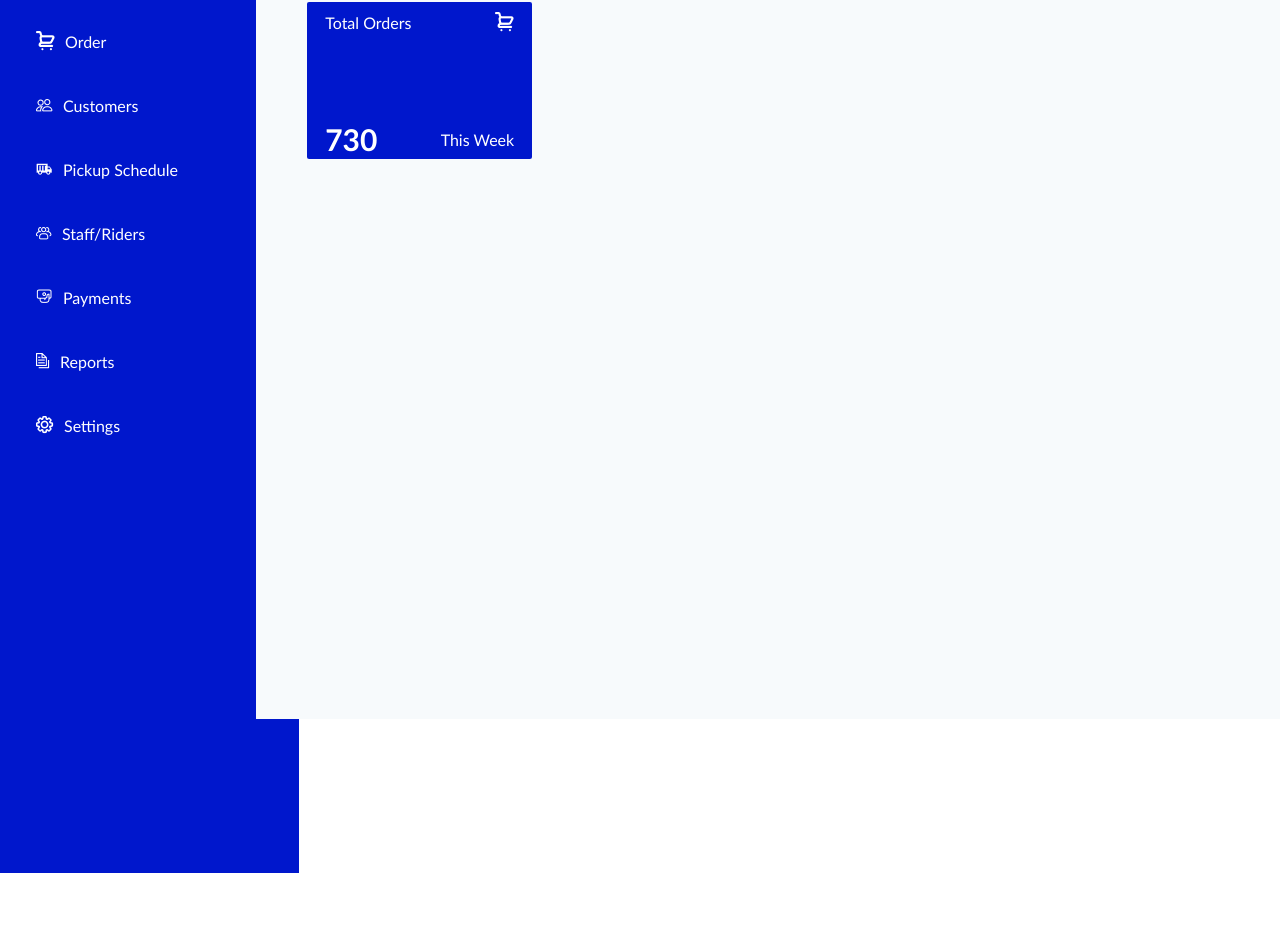
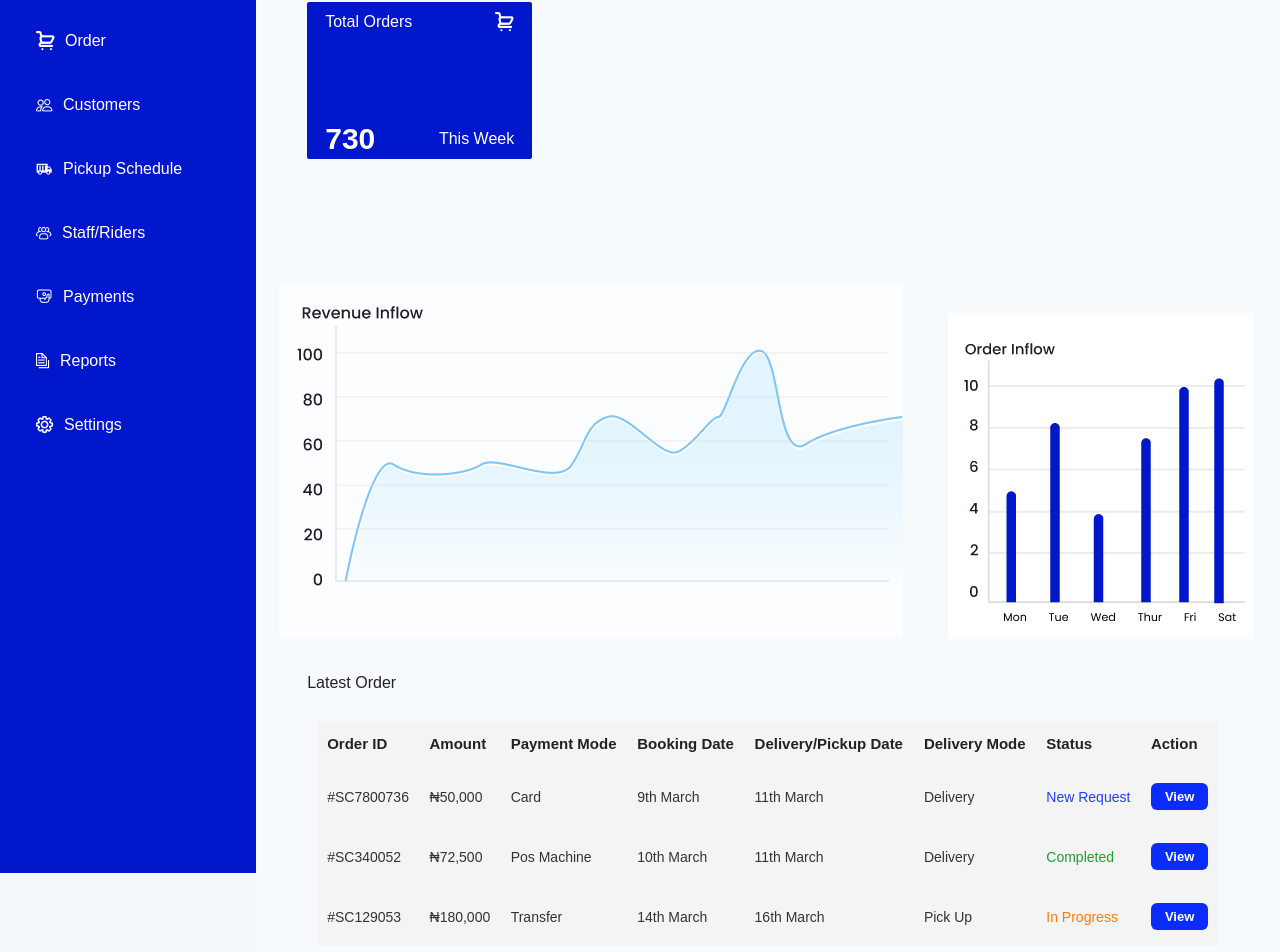
Before and after one commit to kareemHabeeb/Spin-Cycle, a React (Vite) app: page /overview in a window 1280 px wide. Shown: the part 151-1103 px from the top of the page. Before the commit the page ends 870 px from the top, so only its background shows below. Built offline with nearby package versions, Linux system fonts and the light colour scheme.

Commit message:
DashBoard Overview & Business

```diff
--- a/src/App.jsx
+++ b/src/App.jsx
@@ -7,6 +7,7 @@ import Signup from "./Auth/Signup/Signup";
 import Logout from "./Auth/Logout/Logout";
 import Login from "./Auth/Login/Login";
 import Overview from "./Pages/Dashboards/Overview/Overview";
+import Business from "./Pages/Business/Business";
 
 const App = () => {
   return (
@@ -17,6 +18,7 @@ const App = () => {
         <Route path="/about" element={<About />} />
         <Route path="/signup" element={<Signup />} />
         <Route path="/logout" element={<Logout />} />
+        <Route path="/business" element={<Business />} />
         <Route path="/login" element={<Login />} />
         <Route path="/overview" element={<Overview />} />
       </Routes>
--- a/src/Components/Header/Header.jsx
+++ b/src/Components/Header/Header.jsx
@@ -22,9 +22,11 @@ const Header = () => {
           <Link style={{ textDecoration: "none" }} to={"/pricing&services"}>
             <span>Pricing and Services</span>
           </Link>
-          <span>For Business</span>
+          <Link style={{ textDecoration: "none" }} to={"/business"}>
+            <span>For Business</span>
+          </Link>
         </nav>
-        <Link to={"/signup"}>
+        <Link style={{ textDecoration: "none" }} to={"/signup"}>
           <Button className="HeaderButton" text="Book Now" />
         </Link>
       </article>
--- /dev/null
+++ b/src/Components/Header/OrderSchedules/OrderSchedule.jsx
@@ -0,0 +1,51 @@
+import React from "react";
+import "./OrderSchedule.css";
+import { Orders } from "../../../Data/MenuData";
+
+const OrderTable = () => {
+  return (
+    <div className="table-container">
+      <table className="order-table">
+        <thead>
+          <tr>
+            <th>Order ID</th>
+            <th>Amount</th>
+            <th>Payment Mode</th>
+            <th>Booking Date</th>
+            <th>Delivery/Pickup Date</th>
+            <th>Delivery Mode</th>
+            <th>Status</th>
+            <th>Action</th>
+          </tr>
+        </thead>
+
+        <tbody>
+          {Orders.map((order, index) => (
+            <tr key={index}>
+              <td>{order.id}</td>
+              <td>{order.amount}</td>
+              <td>{order.payment}</td>
+              <td>{order.bookingDate}</td>
+              <td>{order.deliveryDate}</td>
+              <td>{order.deliveryMode}</td>
+
+              <td>
+                <span className={`status ${order.statusClass}`}>
+                  {order.status}
+                </span>
+              </td>
+
+              <td>
+                <div className="action-buttons">
+                  <button className="view-btn">View</button>
+                </div>
+              </td>
+            </tr>
+          ))}
+        </tbody>
+      </table>
+    </div>
+  );
+};
+
+export default OrderTable;
--- /dev/null
+++ b/src/Components/Header/OrderSchedules/orderSchedule.css
@@ -0,0 +1,74 @@
+.table-container {
+  width: 100%;
+  overflow-x: auto;
+  padding: 10px;
+  border-radius: 6px;
+}
+
+.order-table {
+  width: 100%;
+  border-collapse: collapse;
+  font-family: Arial, sans-serif;
+  background: #f4f4f4;
+}
+
+.order-table th {
+  text-align: left;
+  padding: 14px 10px;
+  font-size: 15px;
+  font-weight: 700;
+  color: #222;
+}
+
+.order-table td {
+  padding: 16px 10px;
+  font-size: 14px;
+  color: #333;
+}
+
+.order-table tbody tr {
+  border-top: 1px solid transparent;
+}
+
+.status {
+  font-weight: 500;
+}
+
+.status.new {
+  color: #1e40ff;
+}
+
+.status.completed {
+  color: #1f9d2f;
+}
+
+.status.progress {
+  color: #ff7a00;
+}
+
+.action-buttons {
+  display: flex;
+  align-items: center;
+  gap: 6px;
+}
+
+.view-btn,
+.icon-btn {
+  background: #0b2cff;
+  color: white;
+  border: none;
+  padding: 6px 14px;
+  border-radius: 6px;
+  cursor: pointer;
+  font-size: 13px;
+  font-weight: 600;
+}
+
+.icon-btn {
+  padding: 6px 10px;
+}
+
+.view-btn:hover,
+.icon-btn:hover {
+  opacity: 0.9;
+}
--- a/src/Data/MenuData.jsx
+++ b/src/Data/MenuData.jsx
@@ -35,3 +35,47 @@ export const MenuTabs = [
     Tab: "Settings",
   },
 ];
+
+export const OrderProcess = [
+  "Order ID",
+  "Amount",
+  "Payment Mode",
+  "Booking Date",
+  "Delivery/Pickup Date",
+  "Delivery Mode",
+  "Status",
+  "Action",
+];
+
+export const Orders = [
+  {
+    id: "#SC7800736",
+    amount: "₦50,000",
+    payment: "Card",
+    bookingDate: "9th March",
+    deliveryDate: "11th March",
+    deliveryMode: "Delivery",
+    status: "New Request",
+    statusClass: "new",
+  },
+  {
+    id: "#SC340052",
+    amount: "₦72,500",
+    payment: "Pos Machine",
+    bookingDate: "10th March",
+    deliveryDate: "11th March",
+    deliveryMode: "Delivery",
+    status: "Completed",
+    statusClass: "completed",
+  },
+  {
+    id: "#SC129053",
+    amount: "₦180,000",
+    payment: "Transfer",
+    bookingDate: "14th March",
+    deliveryDate: "16th March",
+    deliveryMode: "Pick Up",
+    status: "In Progress",
+    statusClass: "progress",
+  },
+];
--- /dev/null
+++ b/src/Pages/Business/Business.css
@@ -0,0 +1,173 @@
+* {
+  margin: 0;
+  padding: 0;
+  box-sizing: border-box;
+  font-family: Arial, sans-serif;
+}
+
+body {
+  background: #f4f7fb;
+  color: #222;
+}
+
+.page-container {
+  display: flex;
+  gap: 24px;
+  padding: 40px;
+}
+
+.form-section {
+  flex: 2;
+}
+
+.summary-section {
+  flex: 1;
+}
+
+h1 {
+  margin-bottom: 24px;
+  color: #1e3a8a;
+}
+
+.card,
+.summary-card {
+  background: white;
+  padding: 24px;
+  border-radius: 16px;
+  margin-bottom: 20px;
+  box-shadow: 0 4px 12px rgba(0, 0, 0, 0.08);
+}
+
+h2 {
+  margin-bottom: 18px;
+  color: #2563eb;
+}
+
+.grid-2 {
+  display: grid;
+  grid-template-columns: repeat(2, 1fr);
+  gap: 16px;
+}
+
+input,
+textarea {
+  width: 100%;
+  padding: 14px;
+  border: 1px solid #d1d5db;
+  border-radius: 10px;
+  margin-bottom: 16px;
+  font-size: 14px;
+}
+
+textarea {
+  min-height: 100px;
+  resize: vertical;
+}
+
+.option-group {
+  display: flex;
+  gap: 20px;
+  margin-top: 10px;
+}
+
+.option-group label {
+  display: flex;
+  align-items: center;
+  gap: 8px;
+  background: #eff6ff;
+  padding: 12px 18px;
+  border-radius: 10px;
+  cursor: pointer;
+}
+
+.item-row {
+  display: grid;
+  grid-template-columns: 2fr 1fr 1fr;
+  gap: 12px;
+  margin-bottom: 12px;
+}
+
+.primary-btn,
+.secondary-btn,
+.reset-btn {
+  padding: 14px 20px;
+  border: none;
+  border-radius: 10px;
+  cursor: pointer;
+  font-size: 15px;
+  transition: 0.3s;
+}
+
+.primary-btn {
+  background: #2563eb;
+  color: white;
+}
+
+.primary-btn:hover {
+  background: #1d4ed8;
+}
+
+.secondary-btn {
+  background: #dbeafe;
+  color: #1e40af;
+}
+
+.secondary-btn:hover {
+  background: #bfdbfe;
+}
+
+.reset-btn {
+  background: #ef4444;
+  color: white;
+}
+
+.reset-btn:hover {
+  background: #dc2626;
+}
+
+.button-group {
+  display: flex;
+  gap: 16px;
+}
+
+.summary-item,
+.summary-total {
+  display: flex;
+  justify-content: space-between;
+  margin: 12px 0;
+}
+
+.summary-card {
+  position: sticky;
+  top: 80px;
+  right: 40px;
+}
+
+hr {
+  margin: 16px 0;
+  border: none;
+  border-top: 1px solid #ddd;
+}
+
+.option-btn {
+  &:hover {
+    cursor: pointer;
+    background: #a5cbfd;
+  }
+}
+
+@media (max-width: 900px) {
+  .page-container {
+    flex-direction: column;
+    padding: 20px;
+  }
+
+  .grid-2,
+  .item-row {
+    grid-template-columns: 1fr;
+  }
+
+  .button-group {
+    flex-direction: column;
+  }
+}
--- /dev/null
+++ b/src/Pages/Business/Business.jsx
@@ -0,0 +1,107 @@
+import React from "react";
+import "./Business.css";
+import Header from "../../Components/Header/Header";
+import Button from "../../Components/Props/Button";
+
+const Business = () => {
+  return (
+    <main>
+      <Header />
+      <div className="page-container">
+        <div className="form-section">
+          <h1>Schedule Your Laundry Service</h1>
+
+          <div className="card">
+            <h2>Customer Information</h2>
+
+            <div className="grid-2">
+              <input type="text" placeholder="First Name" />
+              <input type="text" placeholder="Last Name" />
+            </div>
+
+            <input type="email" placeholder="Email Address" />
+            <input type="tel" placeholder="Phone Number" />
+            <textarea placeholder="Address"></textarea>
+          </div>
+
+          <div className="card">
+            <h2>Pickup & Delivery</h2>
+
+            <div className="grid-2">
+              <input type="date" />
+              <input type="time" />
+            </div>
+
+            <div className="option-group">
+              <Button className="option-btn" text="Pickup" />
+              <Button className="option-btn" text="Delivery" />
+            </div>
+          </div>
+
+          <div className="card">
+            <h2>Laundry Items</h2>
+
+            <div className="item-row">
+              <input type="text" placeholder="Item" />
+              <input type="number" placeholder="Quantity" />
+              <input type="number" placeholder="Amount" />
+            </div>
+
+            <div className="item-row">
+              <input type="text" placeholder="Item" />
+              <input type="number" placeholder="Quantity" />
+              <input type="number" placeholder="Amount" />
+            </div>
+
+            <button className="secondary-btn">+ Add Another Item</button>
+          </div>
+
+          <div className="card">
+            <h2>Payment Information</h2>
+
+            <div className="option-group">
+              <Button className="option-btn" text="Transfer" />
+              <Button className="option-btn" text="Cash" />
+            </div>
+          </div>
+
+          <div className="card">
+            <h2>Additional Notes</h2>
+
+            <textarea placeholder="Special washing instructions or delivery details..."></textarea>
+          </div>
+
+          <div className="button-group">
+            <button className="primary-btn">Schedule Laundry</button>
+            <button className="reset-btn">Reset Form</button>
+          </div>
+        </div>
+
+        <div className="summary-section">
+          <div className="summary-card">
+            <h2>Order Summary</h2>
+
+            <div className="summary-item">
+              <span>Shirts</span>
+              <span>2 × $10</span>
+            </div>
+
+            <div className="summary-item">
+              <span>Trousers</span>
+              <span>1 × $15</span>
+            </div>
+
+            <hr />
+
+            <div className="summary-total">
+              <strong>Total</strong>
+              <strong>$35</strong>
+            </div>
+          </div>
+        </div>
+      </div>
+    </main>
+  );
+};
+
+export default Business;
--- a/src/Pages/Dashboards/Overview/Overview.css
+++ b/src/Pages/Dashboards/Overview/Overview.css
@@ -15,7 +15,8 @@
 
 .OverviewCotent {
   width: 80%;
-  height: 100vh;
+  min-height: 100vh;
+  height: auto;
   background: #f7fafc;
   position: absolute;
   left: 20%;
@@ -27,7 +28,7 @@
 
 .OverviewTop {
   width: 100%;
-  height: 30%;
+  height: 30vh;
   display: flex;
   align-items: center;
   justify-content: center;
@@ -92,3 +93,46 @@
     }
   }
 }
+
+.OverviewMiddle {
+  width: 100%;
+  height: 60vh;
+  display: flex;
+  align-items: end;
+  justify-content: space-around;
+}
+
+.chatLines {
+  position: absolute;
+  bottom: 130px;
+  right: 100px;
+}
+
+.OverviewBottom {
+  width: 100%;
+  height: 40vh;
+  display: flex;
+  align-items: end;
+  justify-content: center;
+}
+
+.OverviewBottomWrapper {
+  width: 90%;
+  height: 90%;
+  display: flex;
+  flex-direction: column;
+  gap: 1rem;
+
+  p {
+    width: 100%;
+    height: 24px;
+    opacity: 1;
+    font-weight: 500;
+    font-style: Medium;
+    font-size: 16px;
+    line-height: 100%;
+    letter-spacing: 0%;
+    display: flex;
+    align-items: center;
+  }
+}
--- a/src/Pages/Dashboards/Overview/Overview.jsx
+++ b/src/Pages/Dashboards/Overview/Overview.jsx
@@ -2,6 +2,9 @@ import React from "react";
 import "./Overview.css";
 import Head from "../DashBoardHead/Head";
 import Menu from "../Dashboardmenu/Menu";
+import { OrderProcess } from "../../../Data/MenuData";
+import Button from "../../../Components/Props/Button";
+import OrderSchedule from "../../../Components/Header/OrderSchedules/OrderSchedule";
 
 const Overview = () => {
   return (
@@ -27,7 +30,16 @@ const Overview = () => {
               </nav>
             </article>
           </section>
-          <section className="OverviewBottom"></section>
+          <section className="OverviewMiddle">
+            <img src="src/assets/chart.png" alt="" />
+            <img src="src/assets/chart1.PNG" alt="" />
+          </section>
+          <section className="OverviewBottom">
+            <article className="OverviewBottomWrapper">
+              <p>Latest Order</p>
+              <OrderSchedule />
+            </article>
+          </section>
         </div>
       </article>
     </main>
```
Also changed, not shown: src/assets/chart.png (added), src/assets/chart1.PNG (added).
